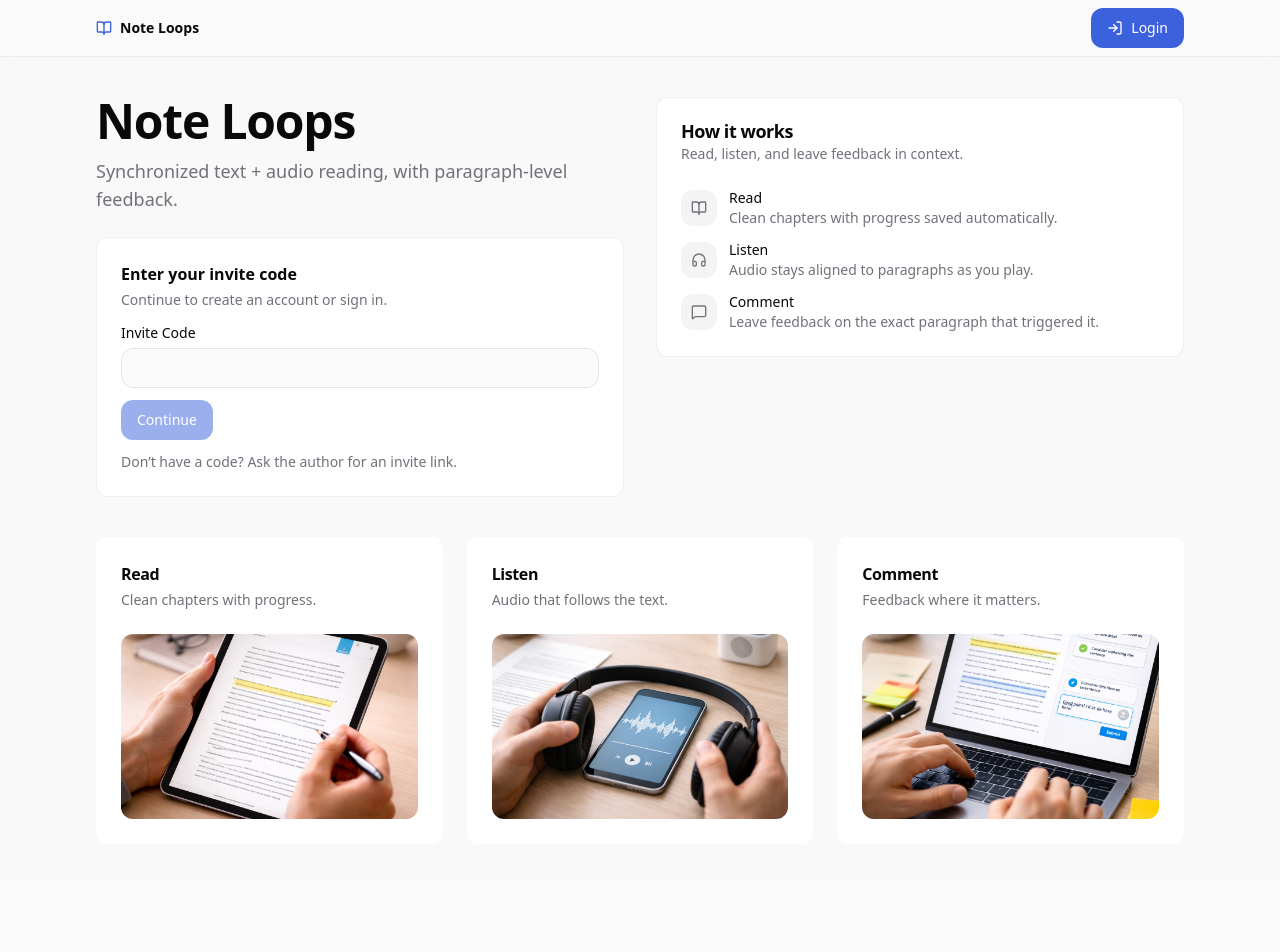
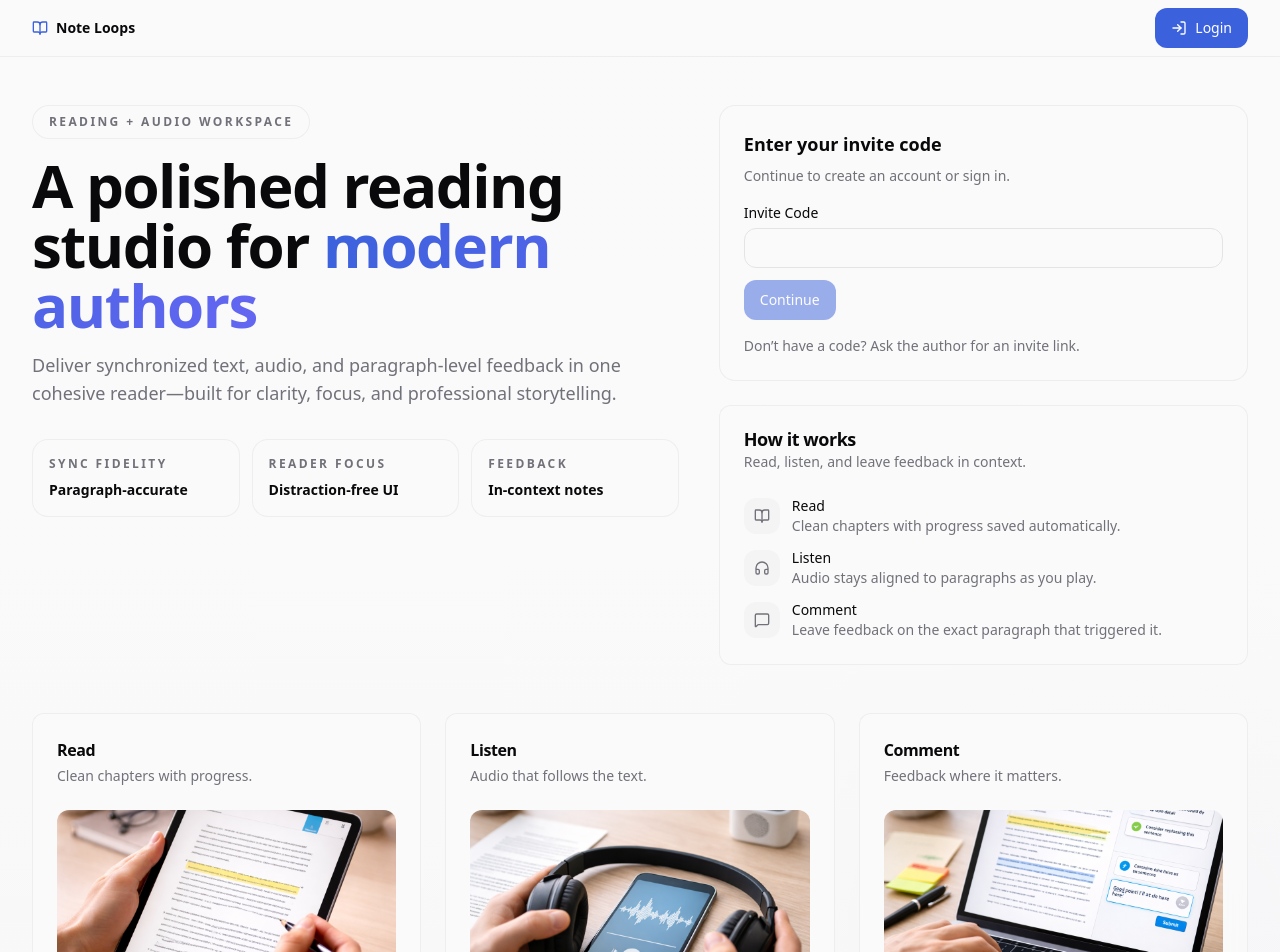
Before and after one commit to artheadsweden/noteloops, a Next.js app: page / in a window 1280 px wide. Shown: the top 952 px of the page. Before the commit the page ends 884 px from the top, so only its background shows below. Built offline with nearby package versions, Linux system fonts and the light colour scheme; no server answers.

Commit message:
Refine landing page presentation

```diff
--- a/app/components/AppFrame.tsx
+++ b/app/components/AppFrame.tsx
@@ -10,7 +10,15 @@ export default function AppFrame({
   children: React.ReactNode;
 }) {
   return (
-    <div className="min-h-screen bg-muted/20 text-foreground">
+    <div className="relative min-h-screen overflow-hidden bg-gradient-to-b from-background via-background to-muted/40 text-foreground">
+      <div
+        className="pointer-events-none absolute inset-0 -z-10"
+        aria-hidden="true"
+      >
+        <div className="absolute left-0 top-0 h-72 w-72 rounded-full bg-primary/10 blur-[120px]" />
+        <div className="absolute bottom-0 right-0 h-80 w-80 rounded-full bg-indigo-500/10 blur-[140px]" />
+      </div>
+
       <header className="sticky top-0 z-50 border-b border-border/60 bg-background/80 backdrop-blur supports-[backdrop-filter]:bg-background/60">
         <Container>
           <div className="flex h-14 items-center justify-between gap-4">
@@ -24,7 +32,7 @@ export default function AppFrame({
         </Container>
       </header>
 
-      <main className="py-8 sm:py-10">
+      <main className="relative z-10 py-10 sm:py-12">
         <Container>{children}</Container>
       </main>
     </div>
--- a/app/page.tsx
+++ b/app/page.tsx
@@ -17,25 +17,53 @@ export default async function HomePage() {
 
   return (
     <AppFrame>
-      <div className="grid gap-8 lg:grid-cols-2 lg:items-start">
-        <div className="space-y-6">
-          <div className="space-y-3">
-            <h1 className="text-4xl font-semibold tracking-tight sm:text-5xl">Note Loops</h1>
+      <div className="grid gap-10 lg:grid-cols-[minmax(0,1.1fr)_minmax(0,0.9fr)] lg:items-start">
+        <div className="space-y-8">
+          <div className="space-y-4">
+            <div className="inline-flex items-center gap-2 rounded-full border border-border/60 bg-background/80 px-4 py-2 text-xs font-semibold uppercase tracking-[0.2em] text-muted-foreground shadow-[var(--shadow-sm)]">
+              Reading + audio workspace
+            </div>
+            <h1 className="text-4xl font-semibold tracking-tight sm:text-5xl lg:text-6xl">
+              A polished reading studio for <span className="bg-gradient-to-r from-primary to-indigo-500 bg-clip-text text-transparent">modern authors</span>
+            </h1>
             <p className="max-w-prose text-base leading-relaxed text-muted-foreground sm:text-lg">
-              Synchronized text + audio reading, with paragraph-level feedback.
+              Deliver synchronized text, audio, and paragraph-level feedback in one cohesive reader—built for clarity,
+              focus, and professional storytelling.
             </p>
           </div>
 
-          <div id="invite" className="rounded-xl border border-border/60 bg-card p-6 shadow-[var(--shadow-lg)]">
-            <div className="space-y-1">
-              <h2 className="text-base font-semibold">Enter your invite code</h2>
+          <div className="grid gap-3 sm:grid-cols-3">
+            {[
+              { label: "Sync fidelity", value: "Paragraph-accurate" },
+              { label: "Reader focus", value: "Distraction-free UI" },
+              { label: "Feedback", value: "In-context notes" }
+            ].map((item) => (
+              <div
+                key={item.label}
+                className="rounded-2xl border border-border/60 bg-background/80 p-4 shadow-[var(--shadow-sm)] backdrop-blur"
+              >
+                <div className="text-xs font-semibold uppercase tracking-[0.2em] text-muted-foreground">
+                  {item.label}
+                </div>
+                <div className="mt-2 text-sm font-semibold text-foreground">{item.value}</div>
+              </div>
+            ))}
+          </div>
+        </div>
+
+        <div className="space-y-6">
+          <div
+            id="invite"
+            className="rounded-2xl border border-border/60 bg-background/90 p-6 shadow-[var(--shadow-lg)] backdrop-blur"
+          >
+            <div className="space-y-2">
+              <h2 className="text-lg font-semibold">Enter your invite code</h2>
               <p className="text-sm text-muted-foreground">Continue to create an account or sign in.</p>
             </div>
-            <div className="mt-4">
+            <div className="mt-5">
               <InviteClient />
-              <div className="mt-3 text-sm text-muted-foreground">
+              <div className="mt-4 text-sm text-muted-foreground">
                 Don’t have a code? Ask the author for an invite link.
-              </div>
               </div>
             </div>
           </div>
@@ -43,6 +71,7 @@ export default async function HomePage() {
           <SectionCard
             title="How it works"
             description="Read, listen, and leave feedback in context."
+            className="border-border/60 bg-background/80 shadow-[var(--shadow-md)] backdrop-blur"
             contentClassName="space-y-4"
           >
             <ul className="space-y-3">
@@ -52,7 +81,9 @@ export default async function HomePage() {
                 </div>
                 <div>
                   <div className="text-sm font-medium">Read</div>
-                <div className="text-sm text-muted-foreground">Clean chapters with progress saved automatically.</div>
+                  <div className="text-sm text-muted-foreground">
+                    Clean chapters with progress saved automatically.
+                  </div>
                 </div>
               </li>
               <li className="flex gap-3">
@@ -61,7 +92,9 @@ export default async function HomePage() {
                 </div>
                 <div>
                   <div className="text-sm font-medium">Listen</div>
-                <div className="text-sm text-muted-foreground">Audio stays aligned to paragraphs as you play.</div>
+                  <div className="text-sm text-muted-foreground">
+                    Audio stays aligned to paragraphs as you play.
+                  </div>
                 </div>
               </li>
               <li className="flex gap-3">
@@ -70,66 +103,44 @@ export default async function HomePage() {
                 </div>
                 <div>
                   <div className="text-sm font-medium">Comment</div>
-                <div className="text-sm text-muted-foreground">Leave feedback on the exact paragraph that triggered it.</div>
+                  <div className="text-sm text-muted-foreground">
+                    Leave feedback on the exact paragraph that triggered it.
+                  </div>
                 </div>
               </li>
             </ul>
           </SectionCard>
         </div>
+      </div>
 
-      <div className="mt-10 grid gap-6 md:grid-cols-3">
-        <Card className="border-transparent shadow-[var(--shadow)]">
+      <div className="mt-12 grid gap-6 md:grid-cols-3">
+        {[
+          { title: "Read", description: "Clean chapters with progress.", src: "/landing/read.png" },
+          { title: "Listen", description: "Audio that follows the text.", src: "/landing/listen.png" },
+          { title: "Comment", description: "Feedback where it matters.", src: "/landing/comment.png" }
+        ].map((item) => (
+          <Card
+            key={item.title}
+            className="group overflow-hidden border-border/60 bg-background/80 shadow-[var(--shadow-lg)] backdrop-blur"
+          >
             <CardHeader className="space-y-1">
-            <CardTitle className="text-base">Read</CardTitle>
-            <CardDescription>Clean chapters with progress.</CardDescription>
+              <CardTitle className="text-base">{item.title}</CardTitle>
+              <CardDescription>{item.description}</CardDescription>
             </CardHeader>
             <CardContent>
-            <div className="relative aspect-[16/10] overflow-hidden rounded-lg bg-muted">
+              <div className="relative aspect-[16/10] overflow-hidden rounded-xl bg-muted">
                 <Image
-                src="/landing/read.png"
-                alt="Read"
+                  src={item.src}
+                  alt={item.title}
                   fill
                   sizes="(max-width: 768px) 100vw, 360px"
-                className="object-cover"
-                priority
+                  className="object-cover transition duration-500 group-hover:scale-105"
+                  priority={item.title === "Read"}
                 />
               </div>
             </CardContent>
           </Card>
-        <Card className="border-transparent shadow-[var(--shadow)]">
-          <CardHeader className="space-y-1">
-            <CardTitle className="text-base">Listen</CardTitle>
-            <CardDescription>Audio that follows the text.</CardDescription>
-          </CardHeader>
-          <CardContent>
-            <div className="relative aspect-[16/10] overflow-hidden rounded-lg bg-muted">
-              <Image
-                src="/landing/listen.png"
-                alt="Listen"
-                fill
-                sizes="(max-width: 768px) 100vw, 360px"
-                className="object-cover"
-              />
-            </div>
-          </CardContent>
-        </Card>
-        <Card className="border-transparent shadow-[var(--shadow)]">
-          <CardHeader className="space-y-1">
-            <CardTitle className="text-base">Comment</CardTitle>
-            <CardDescription>Feedback where it matters.</CardDescription>
-          </CardHeader>
-          <CardContent>
-            <div className="relative aspect-[16/10] overflow-hidden rounded-lg bg-muted">
-              <Image
-                src="/landing/comment.png"
-                alt="Comment"
-                fill
-                sizes="(max-width: 768px) 100vw, 360px"
-                className="object-cover"
-              />
-            </div>
-          </CardContent>
-        </Card>
+        ))}
       </div>
     </AppFrame>
   );
--- a/components/layout/Container.tsx
+++ b/components/layout/Container.tsx
@@ -10,7 +10,7 @@ export default function Container({
   children: React.ReactNode;
 }) {
   return (
-    <div className={cn("mx-auto w-full max-w-6xl px-4 sm:px-6 lg:px-8", className)}>
+    <div className={cn("mx-auto w-full max-w-7xl px-4 sm:px-6 lg:px-8", className)}>
       {children}
     </div>
   );
```
Lines whose indentation alone changed are shown as unchanged.
